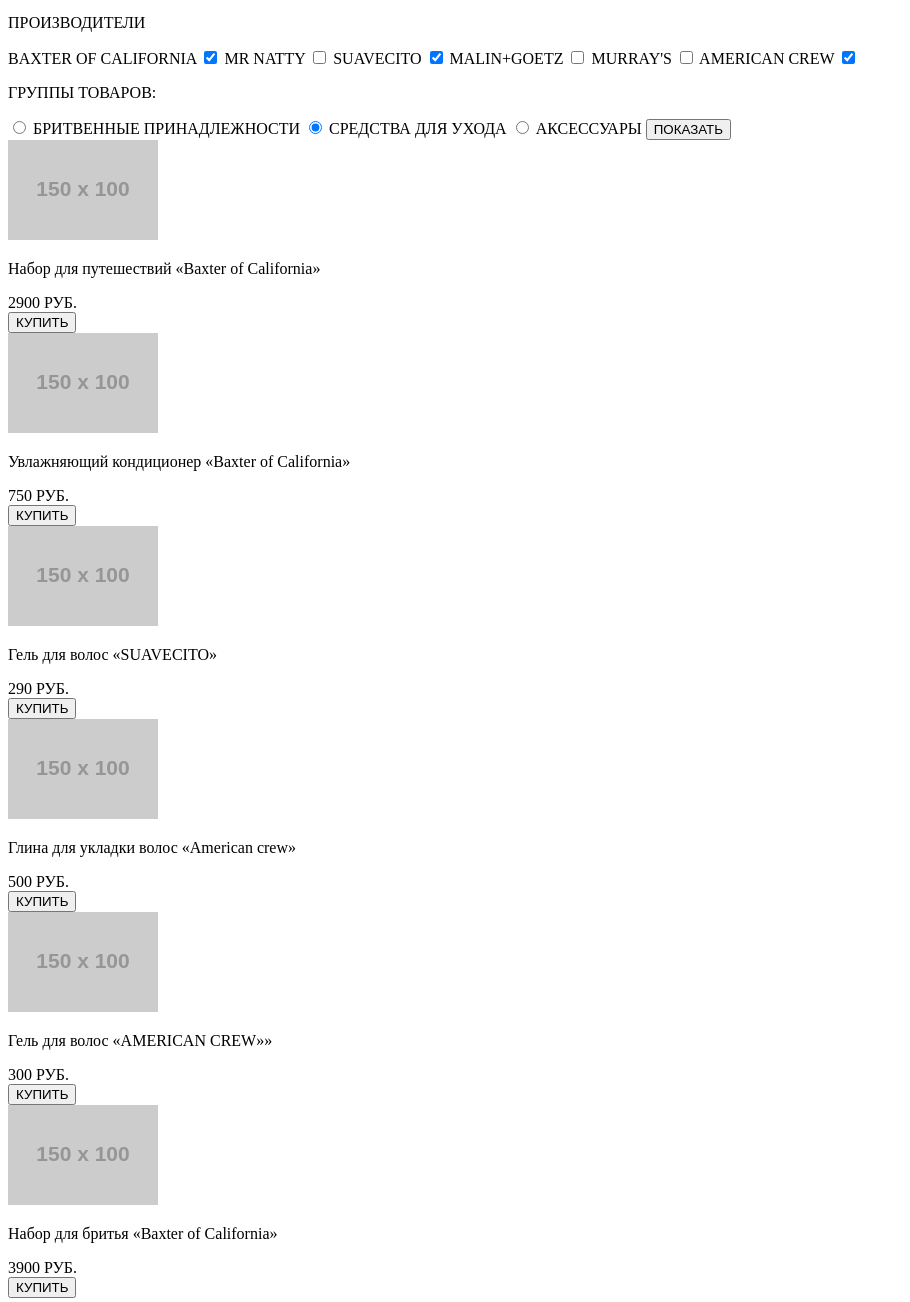
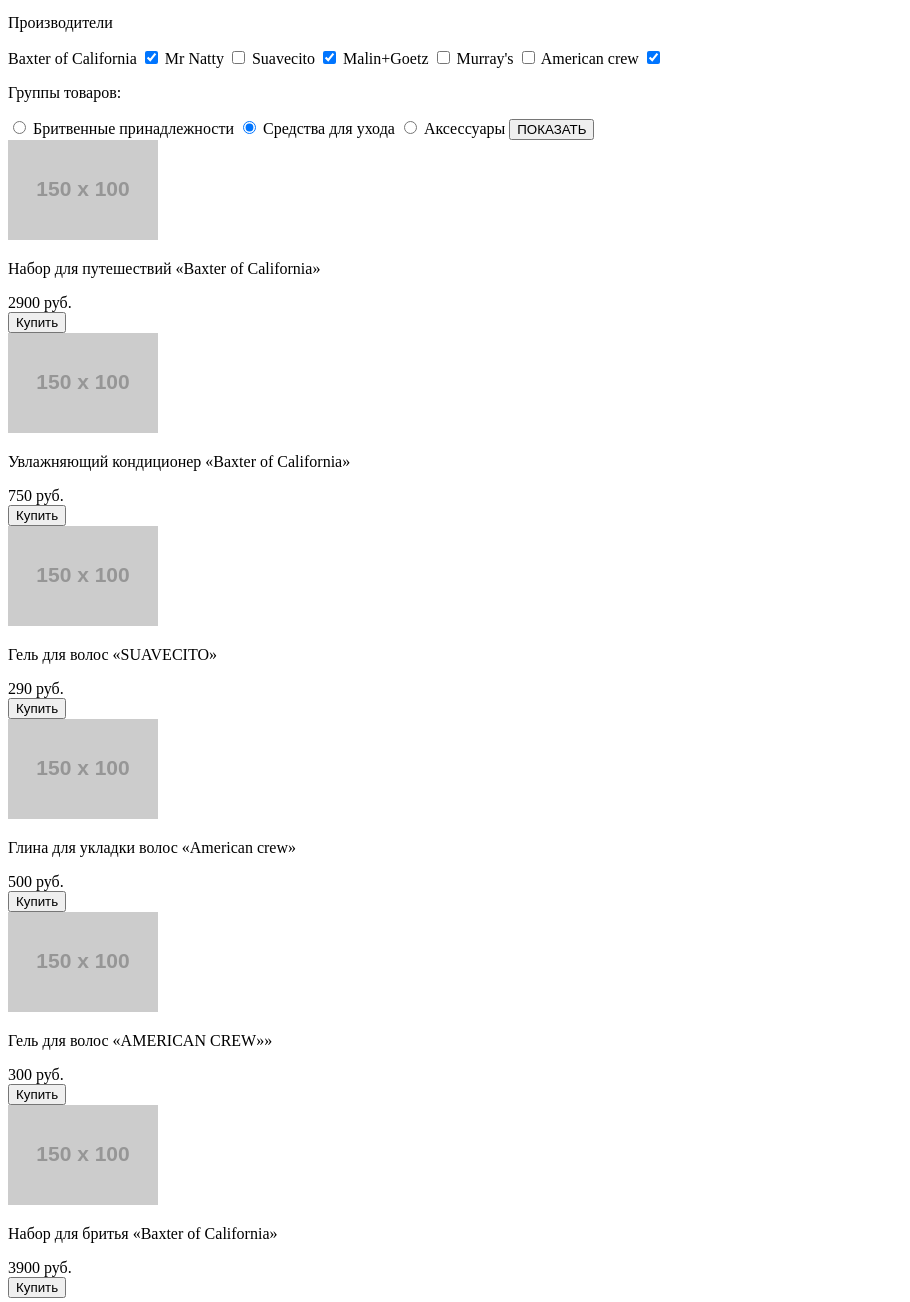
Before and after one commit to alinabevz/119368-barbershop, a plain HTML site: page catalog.html in a window 1280 px wide. Shown: the part 302-1604 px from the top of the page, without its empty margins (0-910 px from the left). Drawn offline with Linux system fonts and the light colour scheme; placeholder pictures from the web are drawn by us.

Commit message:
Исправлен контент, закрыт тег ul класса page

```diff
--- a/catalog.html
+++ b/catalog.html
@@ -50,37 +50,37 @@
         </ul>
       </nav>
       <form>
-        <p>ПРОИЗВОДИТЕЛИ</p>
+        <p>Производители</p>
         <label>
-        BAXTER OF CALIFORNIA <input type="checkbox" name="baxter" checked>
+        Baxter of California <input type="checkbox" name="baxter" checked>
         </label>
         <label>
-        MR NATTY <input type="checkbox" name="natty">
+        Mr Natty <input type="checkbox" name="natty">
         </label>
         <label>
-        SUAVECITO <input type="checkbox" name="suavecito" checked>
+        Suavecito <input type="checkbox" name="suavecito" checked>
         </label>
         <label>
-        MALIN+GOETZ <input type="checkbox" name="malin">
+        Malin+Goetz <input type="checkbox" name="malin">
         </label>
         <label>
-        MURRAY'S <input type="checkbox" name="murray">
+        Murray's <input type="checkbox" name="murray">
         </label>
         <label>
-        AMERICAN CREW <input type="checkbox" name="american" checked>
+        American crew <input type="checkbox" name="american" checked>
         </label>
-        <p>ГРУППЫ ТОВАРОВ:</p>
+        <p>Группы товаров:</p>
         <label>
         <input type="radio" name="product_category" value="shave">
-        БРИТВЕННЫЕ ПРИНАДЛЕЖНОСТИ
+        Бритвенные принадлежности
         </label>
         <label>
         <input type="radio" name="product_category" value="creams" checked>
-        СРЕДСТВА ДЛЯ УХОДА
+        Средства для ухода
         </label>
         <label>
         <input type="radio" name="product_category" value="accessories">
-        АКСЕССУАРЫ
+        Аксессуары
         </label>
         <button type="submit" class="btn filter">ПОКАЗАТЬ</button>
       </form>
@@ -88,38 +88,38 @@
         <article class="product product1">
           <img src="http://placehold.it/150x100"> <!--вставить размеры картинок-->
           <p>Набор для путешествий  «Baxter of California»</p>
-          <div class="price"> 2900 РУБ.</div>
-          <button type="button" class="btn buy">КУПИТЬ</button>
+          <div class="price"> 2900 руб.</div>
+          <button type="button" class="btn buy">Купить</button>
         </article>
         <article class="product product1">
           <img src="http://placehold.it/150x100"> <!--вставить размеры картинок-->
           <p>Увлажняющий кондиционер  «Baxter of California»</p>
-          <div class="price"> 750 РУБ.</div>
-          <button type="button" class="btn buy">КУПИТЬ</button>
+          <div class="price"> 750 руб.</div>
+          <button type="button" class="btn buy">Купить</button>
         </article>
         <article class="product product1">
           <img src="http://placehold.it/150x100"> <!--вставить размеры картинок-->
           <p>Гель для волос «SUAVECITO»</p>
-          <div class="price"> 290 РУБ.</div>
-          <button type="button" class="btn buy">КУПИТЬ</button>
+          <div class="price"> 290 руб.</div>
+          <button type="button" class="btn buy">Купить</button>
         </article>
         <article class="product product1">
           <img src="http://placehold.it/150x100"> <!--вставить размеры картинок-->
           <p>Глина для укладки волос  «American crew»</p>
-          <div class="price"> 500 РУБ.</div>
-          <button type="button" class="btn buy">КУПИТЬ</button>
+          <div class="price"> 500 руб.</div>
+          <button type="button" class="btn buy">Купить</button>
         </article>
         <article class="product product1">
           <img src="http://placehold.it/150x100"> <!--вставить размеры картинок-->
           <p>Гель для волос «AMERICAN CREW»»</p>
-          <div class="price"> 300 РУБ.</div>
-          <button type="button" class="btn buy">КУПИТЬ</button>
+          <div class="price"> 300 руб.</div>
+          <button type="button" class="btn buy">Купить</button>
         </article>
         <article class="product product1">
           <img src="http://placehold.it/150x100"> <!--вставить размеры картинок-->
           <p>Набор для бритья «Baxter of California»</p>
-          <div class="price"> 3900 РУБ.</div>
-          <button type="button" class="btn buy">КУПИТЬ</button>
+          <div class="price"> 3900 руб.</div>
+          <button type="button" class="btn buy">Купить</button>
         </article>
       </div>
       <nav class="page">
@@ -136,6 +136,7 @@
           <li>
             <a href="#">4</a>
           </li>
+        </ul>
       </nav>
     </main>
     <footer class="main-footer">
```
